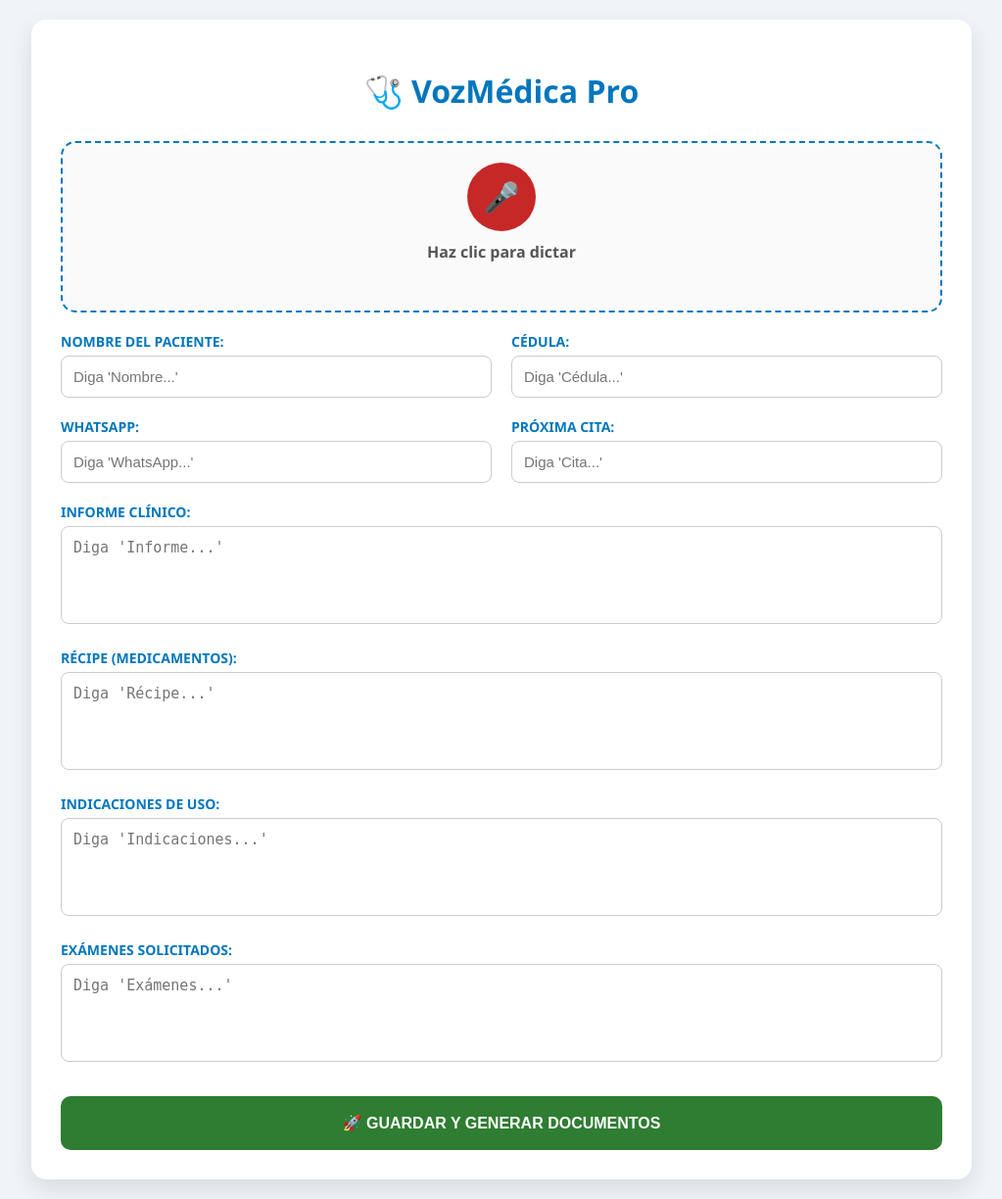
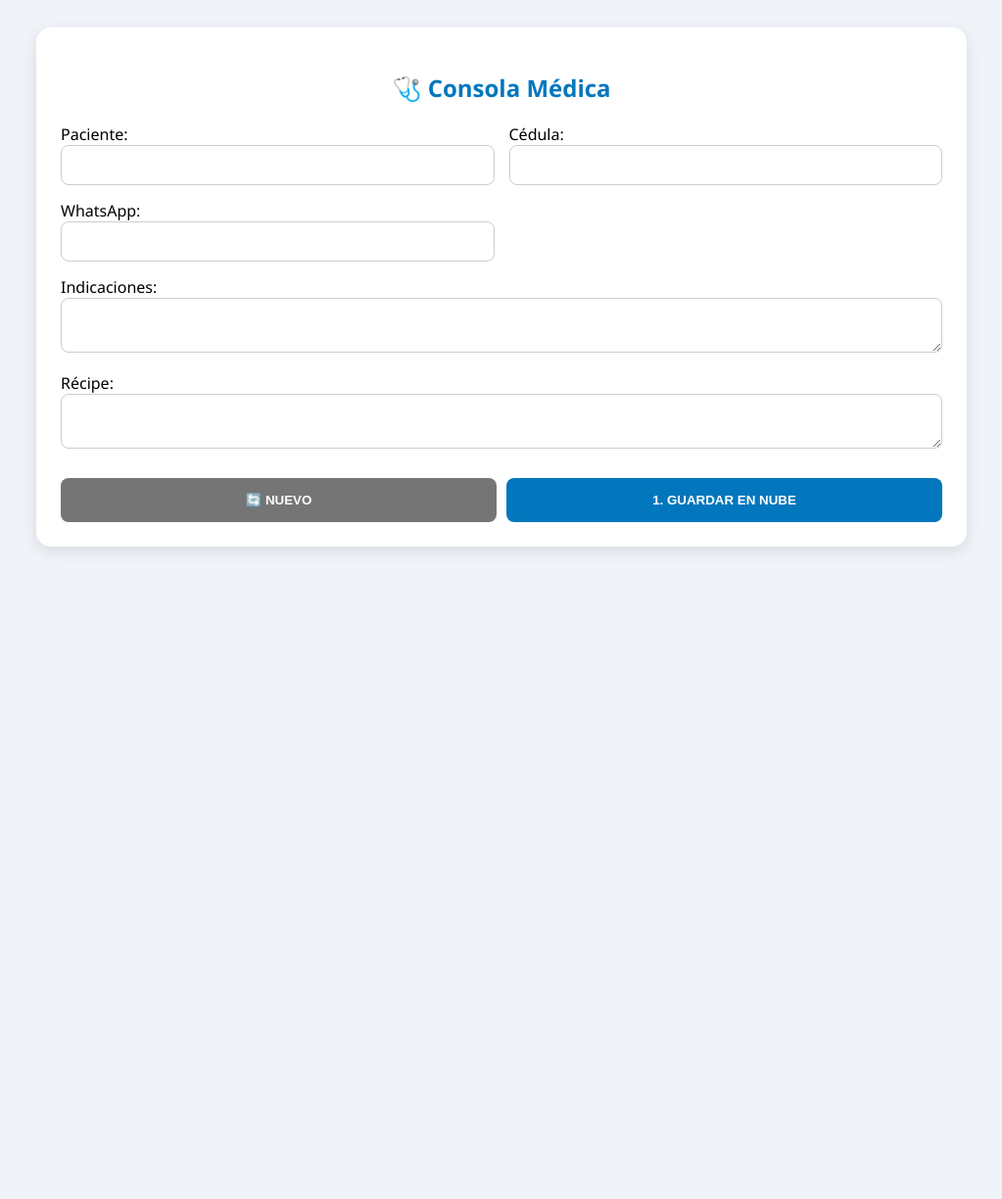
Before and after one commit to YoselinChirinos/voz-medica-app, a Flask app: page / in a window 1280 px wide. Shown: the whole page at 98% size, without its empty margins (128-1151 px from the left). After the commit the page ends 563 px from the top, so only its background shows below. Run offline with Flask 3, Linux system fonts and the light colour scheme; the visitor is signed in with stand-in values (Sample User, id 1); some libraries are stand-ins or nearby versions.

Commit message:
Add files via upload

```diff
--- a/app.py
+++ b/app.py
@@ -5,12 +5,12 @@ from supabase import create_client, Client
 app = Flask(__name__)
 app.secret_key = 'clave_secreta_voz_medica_2026'
 
-# SEGURIDAD: Clave de acceso para el médico
+# SEGURIDAD: Acceso médico
 PASSWORD_MEDICO = "medico20262620"
 
-# CREDENCIALES RESTAURADAS
+# CREDENCIALES (Verifica que sea la llave 'anon public')
 SUPABASE_URL = "https://gzlccjdaxdxrrbaqemgo.supabase.co"
-SUPABASE_KEY = "sb_publishable_Qtzr0MnVTUuMa2_1KoEpFg_bomVqHXI" # He restaurado tu llave aquí
+SUPABASE_KEY = "sb_publishable_Qtzr0MnVTUuMa2_1KoEpFg_bomVqHXL"
 supabase: Client = create_client(SUPABASE_URL, SUPABASE_KEY)
 
 @app.route('/login', methods=['GET', 'POST'])
@@ -42,10 +42,12 @@ def guardar_datos():
             "indicaciones": data.get('indicaciones'),
             "examenes": data.get('examenes')
         }
-        supabase.table('consultas').insert(registro).execute()
+        # Intento de inserción
+        res = supabase.table('consultas').insert(registro).execute()
         return jsonify({"status": "success"}), 200
     except Exception as e:
-        return jsonify({"status": "error", "message": str(e)}), 500
+        # Esto captura el error 401 y lo muestra amigablemente
+        return jsonify({"status": "error", "message": str(e)}), 401
 
 if __name__ == '__main__':
     port = int(os.environ.get('PORT', 5000))
--- a/templates/index.html
+++ b/templates/index.html
@@ -2,327 +2,140 @@
 <html lang="es">
 <head>
     <meta charset="UTF-8">
-    <meta name="viewport" content="width=device-width, initial-scale=1.0">
-    <title>VozMédica Pro - Consola de Dictado</title>
-    <!-- Librería para generación de PDF -->
+    <title>VozMédica Pro - Control Total</title>
     <script src="https://cdnjs.cloudflare.com/ajax/libs/jspdf/2.5.1/jspdf.umd.min.js"></script>
+    <style>
+        :root { --primary: #0277bd; --secondary: #2e7d32; --danger: #c62828; --bg: #f0f4f8; }
+        body { font-family: 'Segoe UI', sans-serif; background: var(--bg); padding: 20px; }
+        .container { max-width: 900px; margin: auto; background: white; padding: 25px; border-radius: 15px; box-shadow: 0 5px 15px rgba(0,0,0,0.1); }
 
-    <style>
-        :root {
-            --primary: #0277bd;
-            --secondary: #2e7d32;
-            --warning: #f39c12;
-            --danger: #c62828;
-            --bg: #f0f4f8;
-        }
+        /* Estilos del Formulario */
+        .grid { display: grid; grid-template-columns: 1fr 1fr; gap: 15px; margin-top: 20px; }
+        .full { grid-column: span 2; }
+        input, textarea { width: 100%; padding: 12px; border: 1px solid #ccc; border-radius: 8px; box-sizing: border-box; }
 
-        body {
-            font-family: 'Segoe UI', Tahoma, Geneva, Verdana, sans-serif;
-            background: var(--bg);
-            margin: 0;
+        /* Botonera de flujo */
+        .action-bar { display: flex; gap: 10px; margin-top: 25px; }
+        .btn { flex: 1; padding: 15px; border: none; border-radius: 8px; font-weight: bold; cursor: pointer; color: white; transition: 0.3s; }
+        .btn-save { background: var(--primary); }
+        .btn-pdf { background: #607d8b; display: none; } /* Se activa tras guardar */
+        .btn-wa { background: var(--secondary); display: none; } /* Se activa tras PDF */
+        .btn-clear { background: #757575; }
+
+        .preview-pane {
+            display: none;
+            margin-top: 20px;
             padding: 20px;
-        }
-
-        .container {
-            max-width: 900px;
-            margin: auto;
-            background: white;
-            padding: 30px;
-            border-radius: 15px;
-            box-shadow: 0 10px 25px rgba(0,0,0,0.1);
-        }
-
-        h1 { color: var(--primary); text-align: center; margin-bottom: 30px; }
-
-        /* Consola de Voz */
-        .mic-box {
-            text-align: center;
-            padding: 20px;
-            border: 2px dashed var(--primary);
-            border-radius: 15px;
-            margin-bottom: 20px;
-            background: #fafafa;
-        }
-
-        .btn-mic {
-            background: var(--danger);
-            color: white;
-            border: none;
-            border-radius: 50%;
-            width: 70px;
-            height: 70px;
-            font-size: 30px;
-            cursor: pointer;
-            transition: 0.3s;
-        }
-
-        .btn-mic.recording {
-            background: var(--secondary);
-            animation: pulse 1.5s infinite;
-        }
-
-        #status { font-weight: bold; margin-top: 10px; color: #555; }
-        #interino { font-style: italic; color: #888; min-height: 24px; margin-top: 5px; }
-
-        /* Formulario dinámico */
-        .grid { display: grid; grid-template-columns: 1fr 1fr; gap: 20px; }
-        .full { grid-column: span 2; }
-
-        label {
-            font-weight: bold;
-            display: block;
-            margin-bottom: 5px;
-            color: var(--primary);
-            font-size: 14px;
-            text-transform: uppercase;
-        }
-
-        input, textarea {
-            width: 100%;
-            padding: 12px;
-            border: 1px solid #ccc;
-            border-radius: 8px;
-            box-sizing: border-box;
-            font-size: 15px;
-            background: #fff;
-        }
-
-        textarea { height: 100px; resize: none; }
-
-        /* Botones Inferiores */
-        .action-bar { display: flex; gap: 15px; margin-top: 30px; }
-
-        .btn-action {
-            flex: 1;
-            border: none;
-            padding: 18px;
+            background: #fff9c4;
+            border: 2px solid #fbc02d;
             border-radius: 10px;
-            font-size: 16px;
-            font-weight: bold;
-            cursor: pointer;
-            transition: 0.2s;
-            color: white;
-        }
-
-        .btn-save { background: var(--secondary); }
-        .btn-save:hover { background: #1b5e20; }
-        .btn-save:disabled { background: #ccc; cursor: not-allowed; }
-
-        @keyframes pulse {
-            0% { box-shadow: 0 0 0 0 rgba(46, 125, 50, 0.4); }
-            70% { box-shadow: 0 0 0 15px rgba(46, 125, 50, 0); }
-            100% { box-shadow: 0 0 0 0 rgba(46, 125, 50, 0); }
         }
     </style>
 </head>
 <body>
 
 <div class="container">
-    <h1>🩺 VozMédica Pro</h1>
+    <h2 style="color: var(--primary); text-align: center;">🩺 Consola Médica</h2>
 
-    <div class="mic-box">
-        <button id="btn-mic" class="btn-mic" onclick="toggleMic()">🎤</button>
-        <div id="status">Haz clic para dictar</div>
-        <div id="interino"></div>
+    <!-- Campos del Formulario -->
+    <div class="grid">
+        <div><label>Paciente:</label><input type="text" id="pac_nom"></div>
+        <div><label>Cédula:</label><input type="text" id="pac_ced"></div>
+        <div><label>WhatsApp:</label><input type="text" id="pac_tel"></div>
+        <div class="full"><label>Indicaciones:</label><textarea id="indicaciones"></textarea></div>
+        <div class="full"><label>Récipe:</label><textarea id="recipe"></textarea></div>
     </div>
 
-    <div class="grid">
-        <div>
-            <label>Nombre del Paciente:</label>
-            <input type="text" id="pac_nom" placeholder="Diga 'Nombre...'">
-        </div>
-        <div>
-            <label>Cédula:</label>
-            <input type="text" id="pac_ced" placeholder="Diga 'Cédula...'">
-        </div>
-        <div>
-            <label>WhatsApp:</label>
-            <input type="text" id="pac_tel" placeholder="Diga 'WhatsApp...'">
-        </div>
-        <div>
-            <label>Próxima Cita:</label>
-            <input type="text" id="regresar" placeholder="Diga 'Cita...'">
-        </div>
-
-        <div class="full">
-            <label>Informe Clínico:</label>
-            <textarea id="informe" placeholder="Diga 'Informe...'"></textarea>
-        </div>
-        <div class="full">
-            <label>Récipe (Medicamentos):</label>
-            <textarea id="recipe" placeholder="Diga 'Récipe...'"></textarea>
-        </div>
-        <div class="full">
-            <label>Indicaciones de Uso:</label>
-            <textarea id="indicaciones" placeholder="Diga 'Indicaciones...'"></textarea>
-        </div>
-        <div class="full">
-            <label>Exámenes Solicitados:</label>
-            <textarea id="examenes" placeholder="Diga 'Exámenes...'"></textarea>
-        </div>
+    <!-- Panel de Previsualización -->
+    <div id="preview" class="preview-pane">
+        <h3>🔍 Revisión del Documento</h3>
+        <div id="preview-content"></div>
+        <p style="font-size: 12px; color: #555;">Si todo es correcto, descargue el PDF y envíe por WhatsApp.</p>
     </div>
 
+    <!-- Botonera Dinámica -->
     <div class="action-bar">
-        <button id="btn-main" class="btn-action btn-save" onclick="enviarProcesar()">
-            🚀 GUARDAR Y GENERAR DOCUMENTOS
-        </button>
+        <button class="btn btn-clear" onclick="location.reload()">🔄 NUEVO</button>
+        <button id="btn-save" class="btn btn-save" onclick="guardarEnNube()">1. GUARDAR EN NUBE</button>
+        <button id="btn-pdf" class="btn btn-pdf" onclick="generarYRevisarPDF()">2. VER/DESCARGAR PDF</button>
+        <button id="btn-wa" class="btn btn-wa" onclick="enviarWhatsApp()">3. ENVIAR A WHATSAPP</button>
     </div>
 </div>
 
 <script>
-    let recognition;
-    let isRecording = false;
-
-    // Configuración del Reconocimiento de Voz
-    if ('webkitSpeechRecognition' in window) {
-        recognition = new webkitSpeechRecognition();
-        recognition.continuous = true;
-        recognition.interimResults = true;
-        recognition.lang = 'es-ES';
-
-        recognition.onresult = (event) => {
-            let textoTemporal = "";
-            for (let i = event.resultIndex; i < event.results.length; ++i) {
-                let transcript = event.results[i][0].transcript.toLowerCase();
-                if (event.results[i].isFinal) {
-                    distribuirTexto(transcript);
-                } else {
-                    textoTemporal += transcript;
-                }
-            }
-            document.getElementById('interino').innerText = textoTemporal;
-        };
-
-        recognition.onerror = (event) => {
-            console.error("Error de reconocimiento:", event.error);
-            stopMic();
-        };
-    }
-
-    function toggleMic() {
-        if (!isRecording) startMic();
-        else stopMic();
-    }
-
-    function startMic() {
-        recognition.start();
-        isRecording = true;
-        document.getElementById('btn-mic').classList.add('recording');
-        document.getElementById('status').innerText = "Escuchando... use palabras clave (Nombre, Cédula, Informe...)";
-    }
-
-    function stopMic() {
-        recognition.stop();
-        isRecording = false;
-        document.getElementById('btn-mic').classList.remove('recording');
-        document.getElementById('status').innerText = "Micrófono apagado";
-        document.getElementById('interino').innerText = "";
-    }
-
-    // LÓGICA DE DISTRIBUCIÓN EXPERTA (Evita el error de image_941d28.png)
-    function distribuirTexto(t) {
-        const mapaComandos = [
-            { key: "nombre", id: "pac_nom" },
-            { key: "cédula", id: "pac_ced" },
-            { key: "cedula", id: "pac_ced" },
-            { key: "whatsapp", id: "pac_tel" },
-            { key: "informe", id: "informe" },
-            { key: "récipe", id: "recipe" },
-            { key: "recipe", id: "recipe" },
-            { key: "indicaciones", id: "indicaciones" },
-            { key: "exámenes", id: "examenes" },
-            { key: "examenes", id: "examenes" },
-            { key: "cita", id: "regresar" }
-        ];
-
-        mapaComandos.forEach(cmd => {
-            if (t.includes(cmd.key)) {
-                // Extrae solo lo que está DESPUÉS de la palabra clave
-                let fragmento = t.split(cmd.key)[1].trim();
-                if (fragmento) {
-                    let campo = document.getElementById(cmd.id);
-                    // Formateo: Primera letra en mayúscula
-                    campo.value = fragmento.charAt(0).toUpperCase() + fragmento.slice(1);
-                }
-            }
-        });
-    }
-
-    // FLUJO DE GUARDADO Y SALIDA
-    async function enviarProcesar() {
-        const btn = document.getElementById('btn-main');
+    // 1. GUARDAR EN NUBE (Soluciona el error 401)
+    async function guardarEnNube() {
+        const btn = document.getElementById('btn-save');
         const datos = {
             nombre: document.getElementById('pac_nom').value,
             cedula: document.getElementById('pac_ced').value,
-            telefono: document.getElementById('pac_tel').value,
-            informe: document.getElementById('informe').value,
-            recipe: document.getElementById('recipe').value,
             indicaciones: document.getElementById('indicaciones').value,
-            examenes: document.getElementById('examenes').value,
-            cita: document.getElementById('regresar').value
+            recipe: document.getElementById('recipe').value
         };
 
-        if (!datos.nombre) return alert("Error: Debe ingresar al menos el nombre del paciente.");
-
-        btn.disabled = true;
-        btn.innerText = "⌛ PROCESANDO...";
+        if(!datos.nombre) return alert("Falta el nombre");
 
         try {
-            // 1. Guardar en Base de Datos
-            const response = await fetch('/guardar', {
+            const res = await fetch('/guardar', {
                 method: 'POST',
                 headers: { 'Content-Type': 'application/json' },
                 body: JSON.stringify(datos)
             });
 
-            if (response.ok) {
-                // 2. Generar PDF Local
-                generarPDF(datos);
-
-                // 3. Abrir WhatsApp
-                enviarWhatsApp(datos);
-
-                alert("✅ PROCESO COMPLETADO:\n1. Datos guardados en la nube.\n2. PDF generado.\n3. Chat de WhatsApp abierto.");
-
-                // Limpiar formulario para el siguiente paciente
-                location.reload();
+            if(res.ok) {
+                alert("✅ Guardado en base de datos.");
+                btn.style.background = "#4caf50";
+                btn.innerText = "✓ GUARDADO";
+                document.getElementById('btn-pdf').style.display = "block";
             } else {
-                const err = await response.json();
-                alert("❌ Error en Servidor: " + err.message);
+                const err = await res.json();
+                alert("❌ ERROR DE LLAVE: " + err.message);
             }
-        } catch (error) {
-            alert("❌ Error Crítico: No hay conexión con el servidor.");
-        } finally {
-            btn.disabled = false;
-            btn.innerText = "🚀 GUARDAR Y GENERAR DOCUMENTOS";
-        }
+        } catch(e) { alert("Error de conexión"); }
     }
 
-    function generarPDF(d) {
+    // 2. GENERAR PDF Y MOSTRAR PREVIA
+    function generarYRevisarPDF() {
         const { jsPDF } = window.jspdf;
         const doc = new jsPDF();
 
-        doc.setFont("helvetica", "bold");
-        doc.text("INFORME MÉDICO Y RÉCIPE", 105, 20, { align: 'center' });
+        const nom = document.getElementById('pac_nom').value;
+        const ind = document.getElementById('indicaciones').value;
 
+        // Configuración estética del PDF
+        doc.setFontSize(18);
+        doc.text("CONSULTA MÉDICA", 105, 20, { align: 'center' });
         doc.setFontSize(12);
-        doc.text(`PACIENTE: ${d.nombre}`, 20, 40);
-        doc.text(`CÉDULA: ${d.cedula}`, 20, 50);
-        doc.text(`FECHA: ${new Date().toLocaleDateString()}`, 20, 60);
+        doc.text(`Paciente: ${nom}`, 20, 40);
+        doc.text("Indicaciones:", 20, 60);
+        doc.text(doc.splitTextToSize(ind, 170), 20, 70);
 
-        doc.text("INDICACIONES:", 20, 80);
-        doc.setFont("helvetica", "normal");
-        const lines = doc.splitTextToSize(d.indicaciones || "N/A", 170);
-        doc.text(lines, 20, 90);
+        // Mostrar previsualización en pantalla
+        document.getElementById('preview').style.display = "block";
+        document.getElementById('preview-content').innerHTML = `
+            <b>Paciente:</b> ${nom}<br>
+            <b>Indicaciones:</b> ${ind.substring(0, 100)}...
+        `;
 
-        doc.save(`Consulta_${d.nombre.replace(/ /g, "_")}.pdf`);
+        // Descarga el PDF automáticamente
+        doc.save(`Consulta_${nom}.pdf`);
+
+        // Habilita el paso final
+        document.getElementById('btn-wa').style.display = "block";
     }
 
-    function enviarWhatsApp(d) {
-        if (!d.telefono) return;
-        const msg = `*VOZMÉDICA PRO*\n\nHola *${d.nombre}*,\nAdjunto sus indicaciones:\n\n${d.indicaciones}\n\n*Próxima Cita:* ${d.cita}`;
-        const cleanPhone = d.telefono.replace(/\D/g, '');
-        window.open(`https://wa.me/${cleanPhone}?text=${encodeURIComponent(msg)}`, '_blank');
+    // 3. ENVIAR WHATSAPP (Solo tras revisión)
+    function enviarWhatsApp() {
+        const tel = document.getElementById('pac_tel').value;
+        const nom = document.getElementById('pac_nom').value;
+        const ind = document.getElementById('indicaciones').value;
+
+        if(!tel) return alert("Debe ingresar un número de WhatsApp");
+
+        const msj = `*HOLA ${nom.toUpperCase()}*\nAdjunto envío su informe médico.\n\n*INDICACIONES:*\n${ind}`;
+        const url = `https://wa.me/${tel.replace(/\D/g, '')}?text=${encodeURIComponent(msj)}`;
+
+        window.open(url, '_blank');
     }
 </script>
 </body>
```
